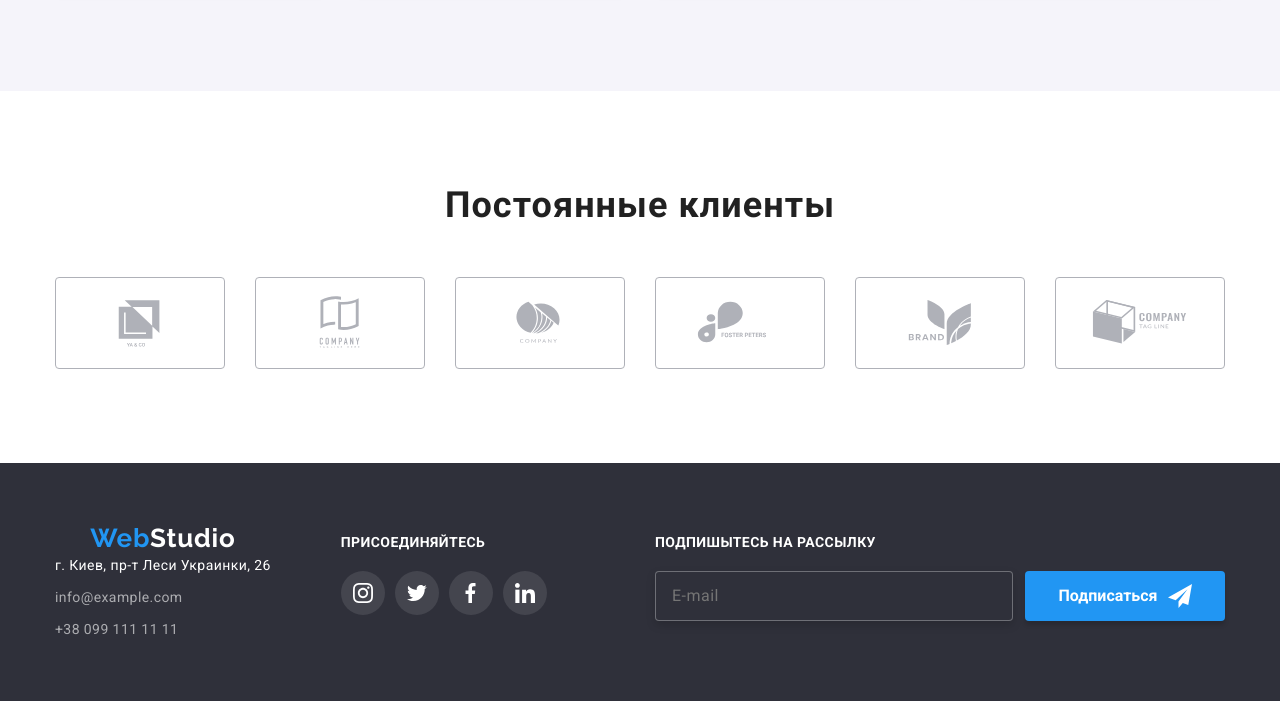
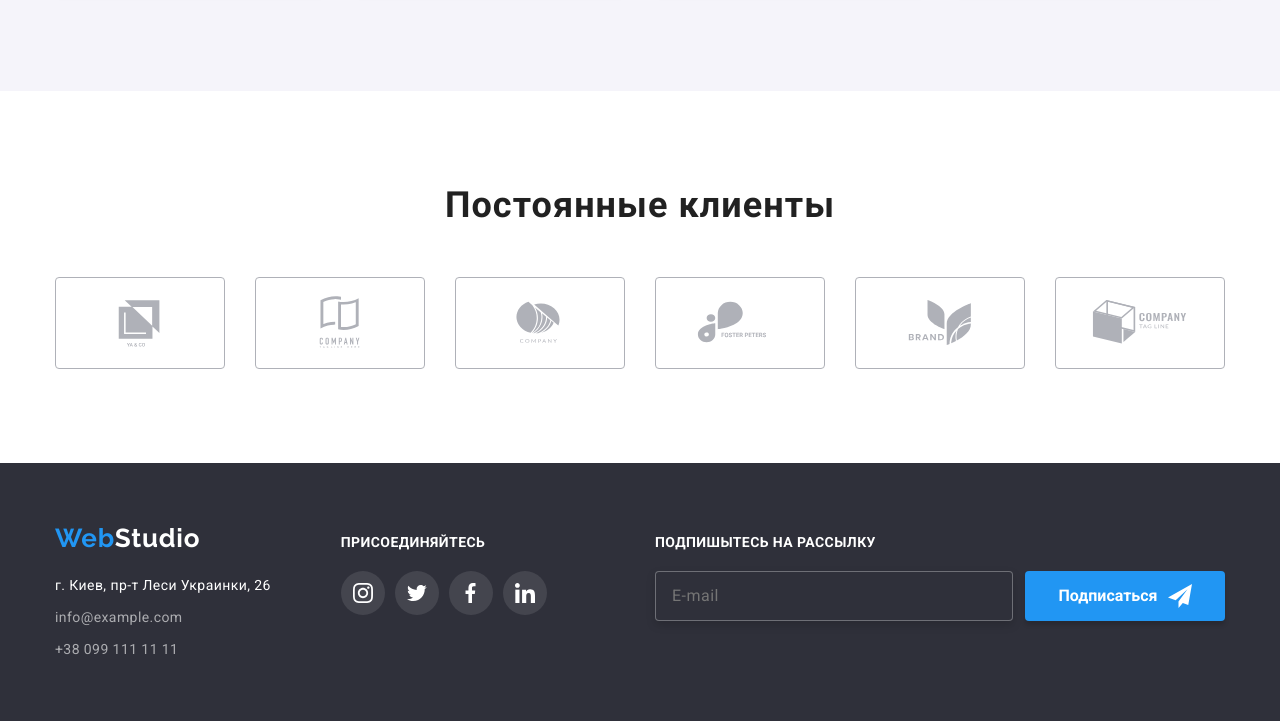
Before and after one commit to SHEVEL0V/goit-markup-hw-08, a plain HTML site: page index.html in a window 1280 px wide. Shown: the part 2217-2938 px from the top of the page. Drawn offline with nearby package versions, Linux system fonts and the light colour scheme.

Commit message:
changed class

```diff
--- a/index.html
+++ b/index.html
@@ -455,7 +455,7 @@
     <footer class="footer">
         <div class="container footer__wrapper">
             <div class="footer__block">
-            <a href="#" class="logo logo--bottom">Web<span class="logo__footer">Studio</span></a>
+            <a href="#" class="logo logo--bottom-left">Web<span class="logo__footer">Studio</span></a>
                 <address>
                     <ul class="address">
                         <li class="address__item">
```
